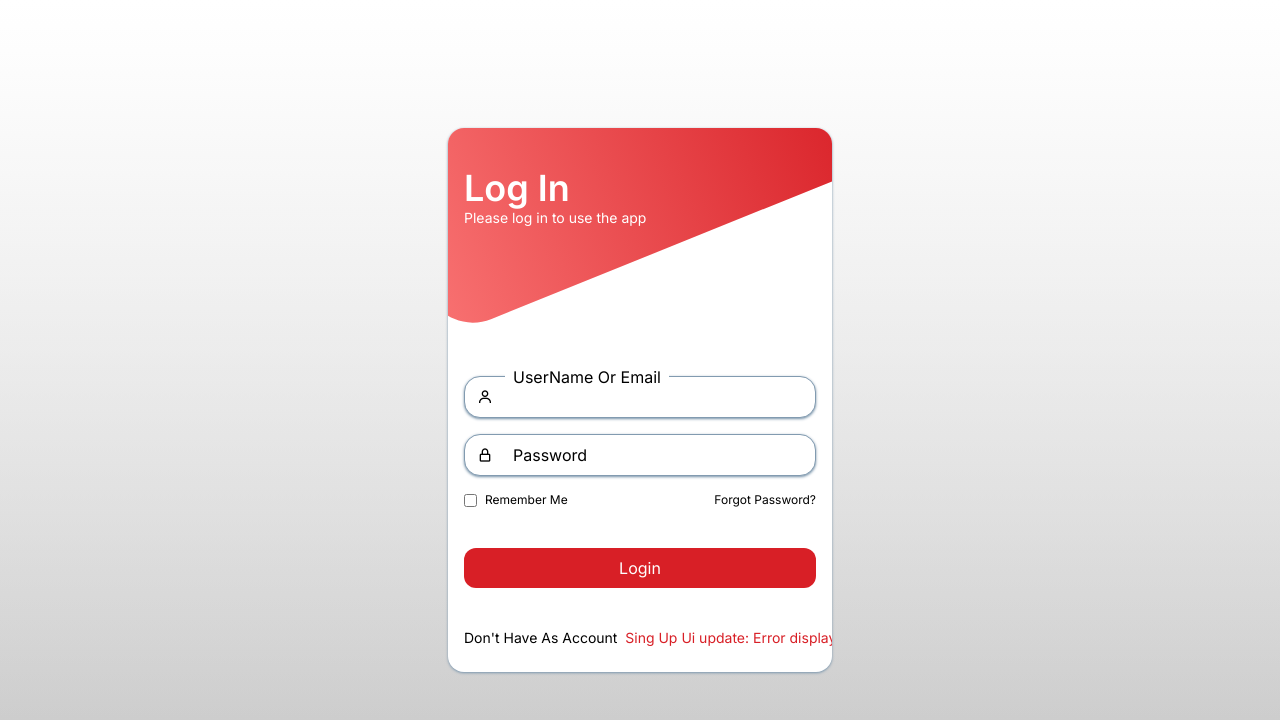
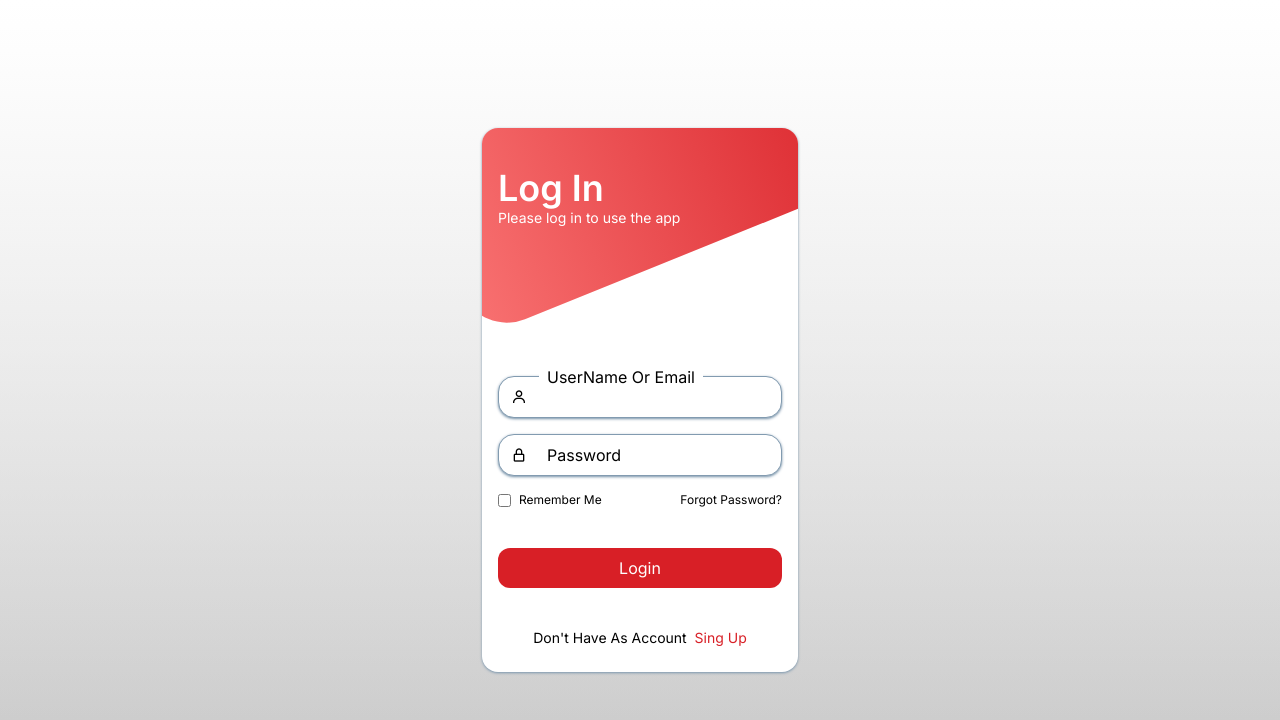
Before and after one commit to Nurullah-Nergiz/blog-web-app, a Next.js app: page /auth/login in a window 1280 px wide. Shown: the top 720 px of the page. Built offline with nearby package versions, Linux system fonts and the light colour scheme.

Commit message:
Ui update:Added error display message

```diff
--- a/app/(auth)/auth/login/page.jsx
+++ b/app/(auth)/auth/login/page.jsx
@@ -78,7 +78,6 @@ export default function Page() {
                Don't Have As Account &nbsp;
                <Link href="register" className="text-primary">
                   Sing Up
-                  Ui update: Error display message added
                </Link>
             </p>
          </form>
```
